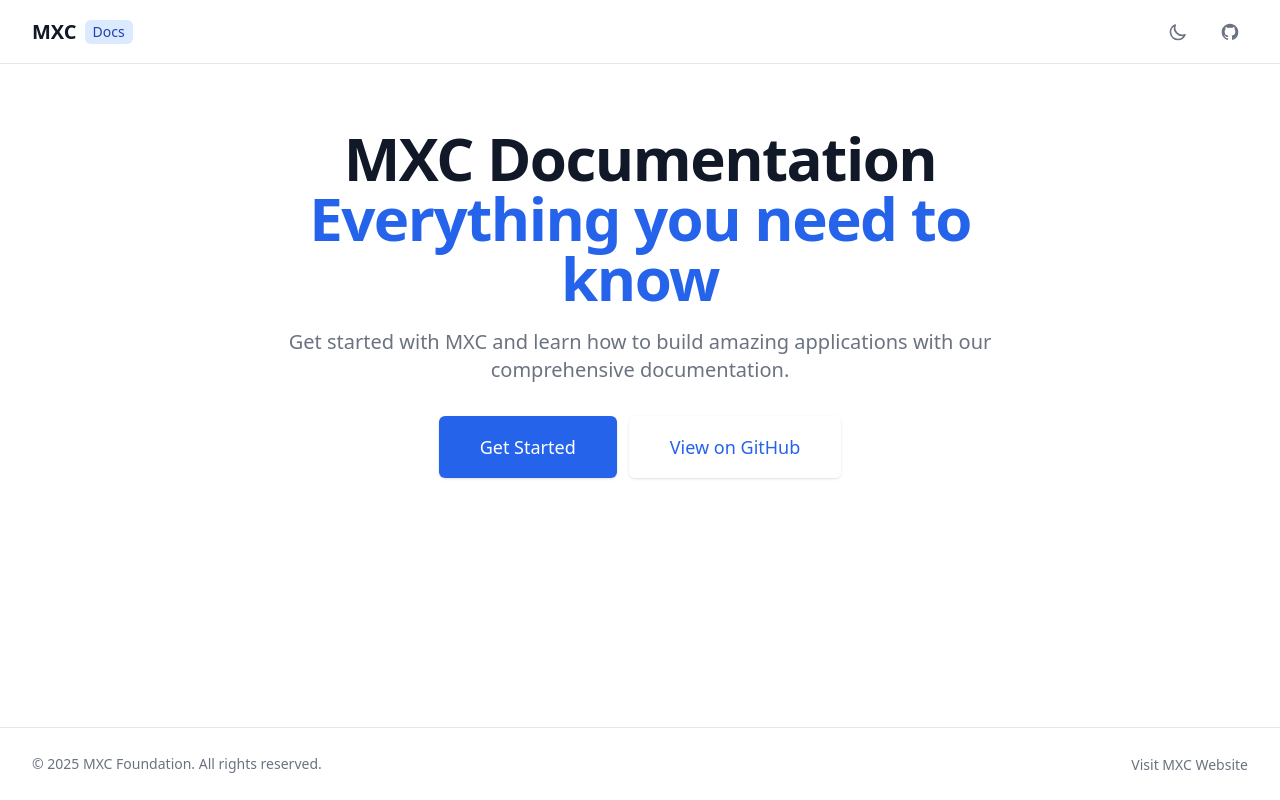
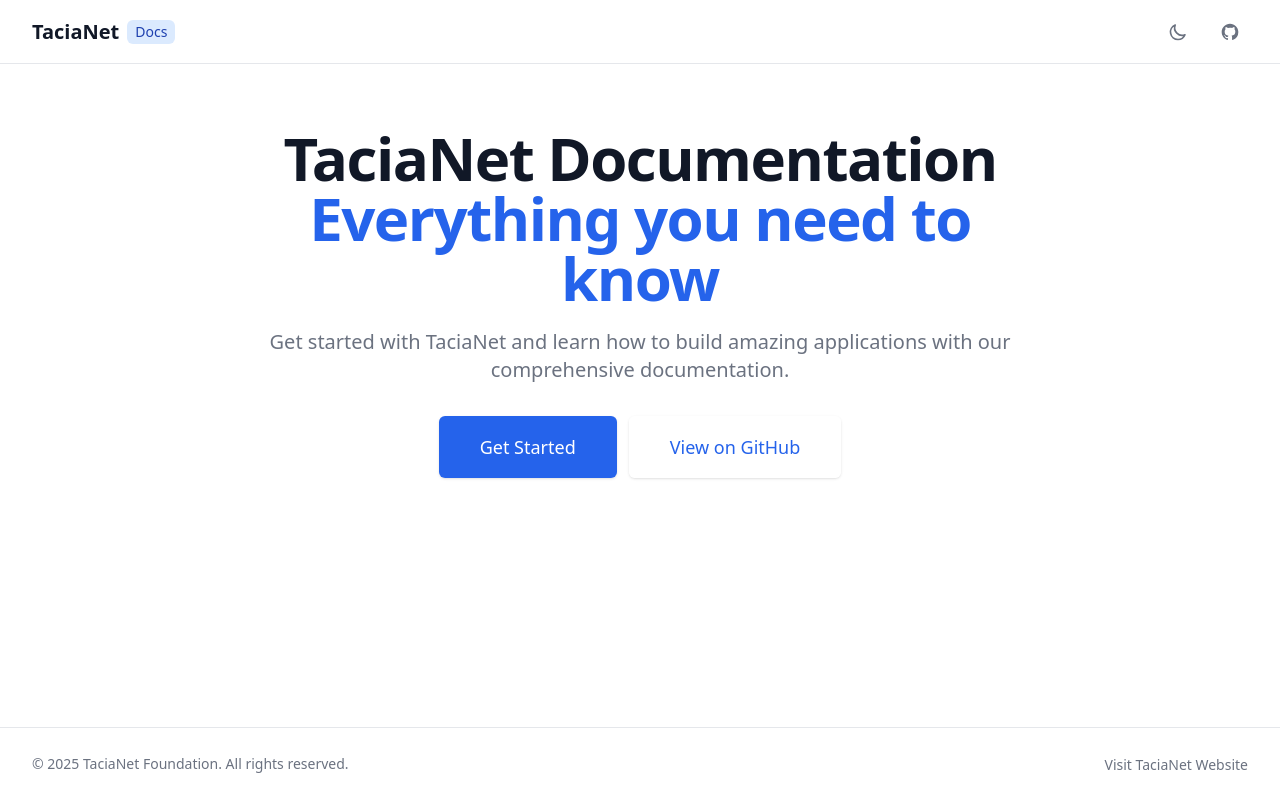
Before and after one commit to vebulos/tacia-docs, an Angular app: page / in a window 1280 px wide. Built offline with nearby package versions, Linux system fonts and the light colour scheme.

Commit message:
Replaced all occurences of working app name with the correct one

```diff
--- a/src/app/app.component.ts
+++ b/src/app/app.component.ts
@@ -22,5 +22,5 @@
   styles: []
 })
 export class AppComponent {
-  title = 'MXC Documentation';
+  title = 'TaciaNet Documentation';
 }
--- a/src/app/app.routes.ts
+++ b/src/app/app.routes.ts
@@ -6,7 +6,7 @@
   {
     path: '',
     component: HomeComponent,
-    title: 'MXC Documentation',
+    title: 'TaciaNet Documentation',
     data: { title: 'Home' }
   },
   {
--- a/src/app/core/layout/footer/footer.component.ts
+++ b/src/app/core/layout/footer/footer.component.ts
@@ -10,7 +10,7 @@
       <div class="max-w-7xl mx-auto py-6 px-4 sm:px-6 lg:px-8">
         <div class="flex flex-col md:flex-row justify-between items-center">
           <div class="text-sm text-gray-500 dark:text-gray-400">
-            © {{ currentYear }} MXC Foundation. All rights reserved.
+            © {{ currentYear }} TaciaNet Foundation. All rights reserved.
           </div>
           <div class="mt-4 md:mt-0">
             <a
@@ -19,7 +19,7 @@
               rel="noopener noreferrer"
               class="text-sm text-gray-500 hover:text-gray-700 dark:text-gray-400 dark:hover:text-gray-200"
             >
-              Visit MXC Website
+              Visit TaciaNet Website
             </a>
           </div>
         </div>
--- a/src/app/core/layout/header/header.component.ts
+++ b/src/app/core/layout/header/header.component.ts
@@ -12,7 +12,7 @@
         <div class="flex justify-between items-center h-16">
           <div class="flex items-center">
             <a routerLink="/" class="flex items-center">
-              <span class="text-xl font-bold text-gray-900 dark:text-white">MXC</span>
+              <span class="text-xl font-bold text-gray-900 dark:text-white">TaciaNet</span>
               <span class="ml-2 text-sm bg-blue-100 text-blue-800 px-2 py-0.5 rounded-md">
                 Docs
               </span>
--- a/src/app/features/home/home.component.ts
+++ b/src/app/features/home/home.component.ts
@@ -9,11 +9,11 @@
     <div class="max-w-4xl mx-auto py-16 px-4 sm:px-6 lg:px-8">
       <div class="text-center">
         <h1 class="text-4xl font-extrabold tracking-tight text-gray-900 dark:text-white sm:text-5xl md:text-6xl">
-          <span class="block">MXC Documentation</span>
+          <span class="block">TaciaNet Documentation</span>
           <span class="block text-blue-600 dark:text-blue-400">Everything you need to know</span>
         </h1>
         <p class="mt-3 max-w-md mx-auto text-base text-gray-500 dark:text-gray-400 sm:text-lg md:mt-5 md:text-xl md:max-w-3xl">
-          Get started with MXC and learn how to build amazing applications with our comprehensive documentation.
+          Get started with TaciaNet and learn how to build amazing applications with our comprehensive documentation.
         </p>
         <div class="mt-5 max-w-md mx-auto sm:flex sm:justify-center md:mt-8">
           <div class="rounded-md shadow">
--- a/src/index.html
+++ b/src/index.html
@@ -2,10 +2,10 @@
 <html lang="en">
 <head>
   <meta charset="utf-8">
-  <title>MXC Documentation</title>
+  <title>TaciaNet Documentation</title>
   <base href="/">
   <meta name="viewport" content="width=device-width, initial-scale=1, viewport-fit=cover">
-  <meta name="description" content="MXC Documentation - Everything you need to know about MXC">
+  <meta name="description" content="TaciaNet Documentation - Everything you need to know about TaciaNet">
 
   <!-- Favicon -->
   <link rel="icon" type="image/x-icon" href="favicon.ico">
@@ -21,14 +21,14 @@
 
   <!-- Open Graph / Social -->
   <meta property="og:type" content="website">
-  <meta property="og:title" content="MXC Documentation">
-  <meta property="og:description" content="Everything you need to know about MXC">
-  <meta property="og:site_name" content="MXC Documentation">
+  <meta property="og:title" content="TaciaNet Documentation">
+  <meta property="og:description" content="Everything you need to know about TaciaNet">
+  <meta property="og:site_name" content="TaciaNet Documentation">
 
   <!-- Twitter -->
   <meta name="twitter:card" content="summary_large_image">
-  <meta name="twitter:title" content="MXC Documentation">
-  <meta name="twitter:description" content="Everything you need to know about MXC">
+  <meta name="twitter:title" content="TaciaNet Documentation">
+  <meta name="twitter:description" content="Everything you need to know about TaciaNet">
 </head>
 <body class="bg-white dark:bg-gray-900 text-gray-900 dark:text-gray-100">
   <app-root></app-root>
```
Also changed, not shown: 1 other file (tests, documents, lock files or other folders).
